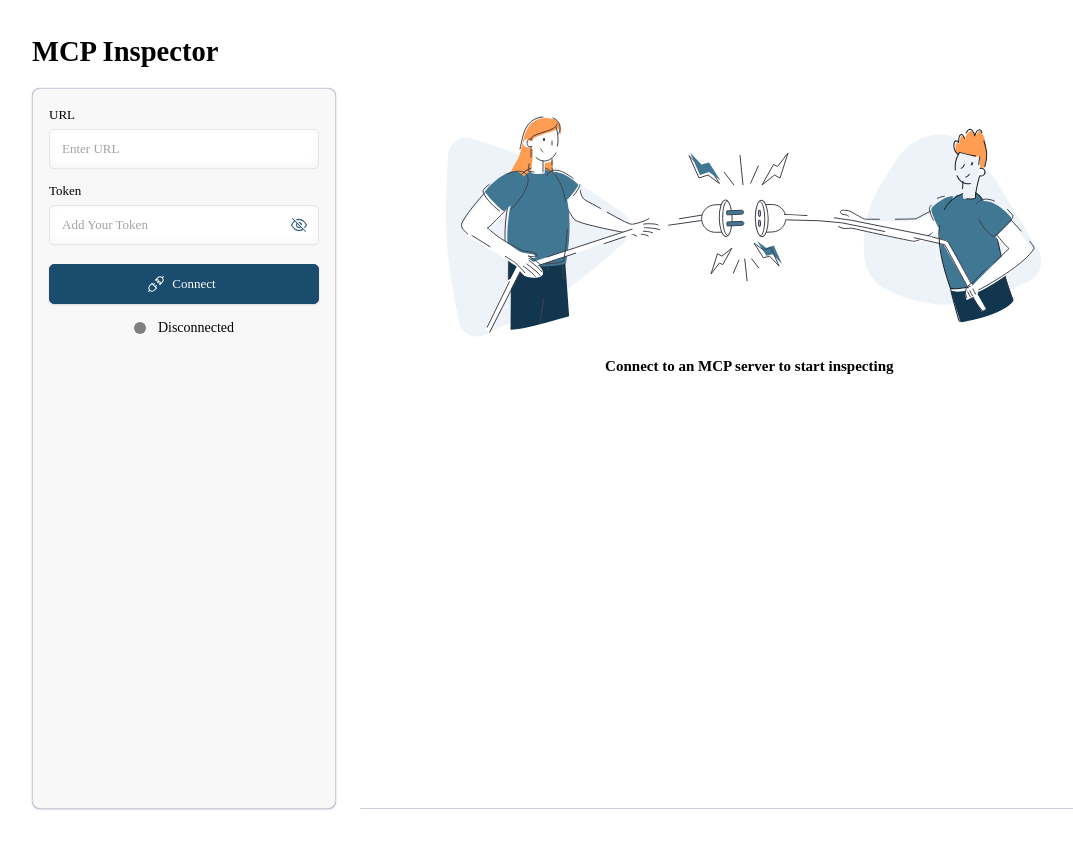
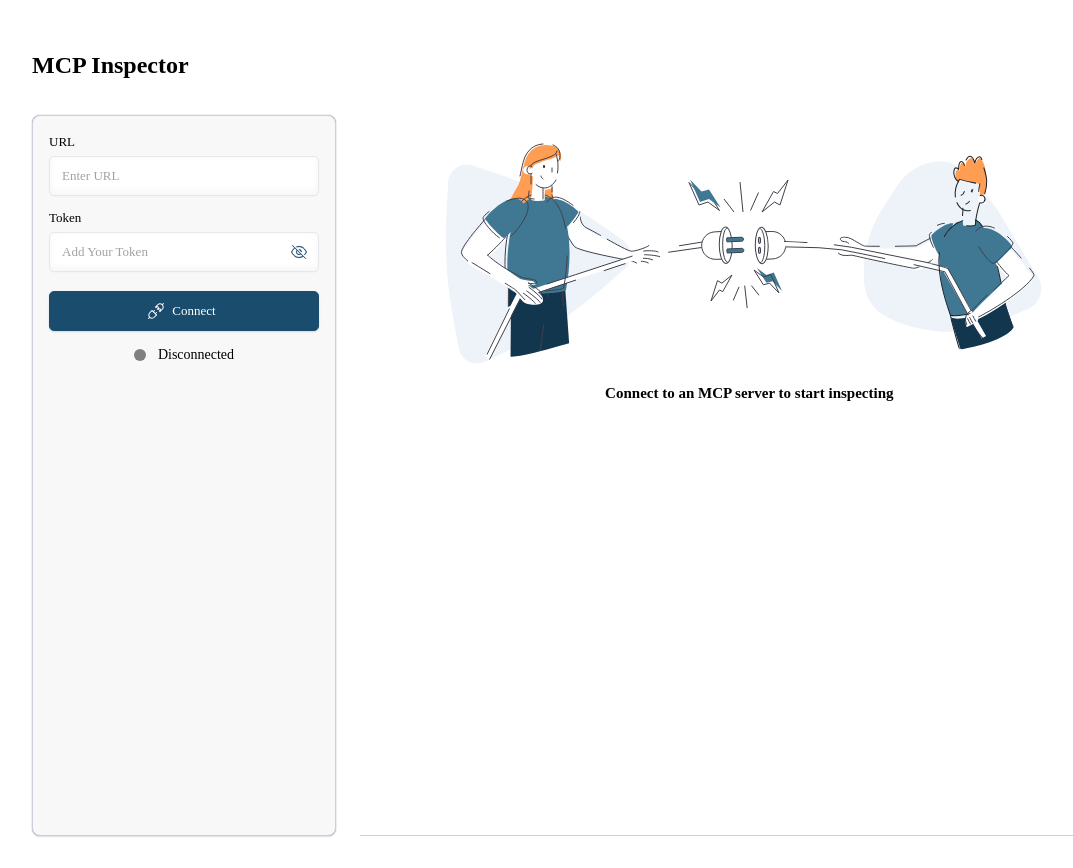
Before and after one commit to thisaltennakoon/mcp-inspector, a React (Vite) app: page / in a window 1280 px wide. Shown: the whole page, without its empty margins (0-1073 px from the left). Before the commit the page ends 841 px from the top, so only its background shows below. Built offline with nearby package versions, Linux system fonts and the light colour scheme.

Commit message:
remove Page and intl

```diff
--- a/src/features/inspector/Inspector.tsx
+++ b/src/features/inspector/Inspector.tsx
@@ -6,12 +6,10 @@ import {
   ListToolsResultSchema,
   Tool,
 } from '@modelcontextprotocol/sdk/types.js';
-import { FormattedMessage, useIntl } from 'react-intl';
 import React, { useEffect, useRef, useState } from 'react';
 import NotificationsIcon from '@material-ui/icons/Notifications';
 import { z } from 'zod';
 import { Box, Grid, Typography } from '@material-ui/core';
-import Page from './components/ui/layouts/Page';
 import { MenuSubAPIManagement } from './components/ui/Icons/generated';
 import MCPInspectorConnect from './components/ui/Images/Templates/MCPInspectorConect.svg';
 import { cacheToolOutputSchemas } from './utils/schemaUtils';
@@ -65,7 +63,6 @@ const Inspector = ({
     setToken(initialToken || '');
   }, [initialToken]);
 
-  const intl = useIntl();
   const [selectedTool, setSelectedTool] = useState<Tool | null>(null);
   const [nextToolCursor, setNextToolCursor] = useState<string | undefined>();
   const progressTokenRef = useRef(0);
@@ -156,19 +153,8 @@ const Inspector = ({
   };
 
   return (
-    <Page
-      title={intl.formatMessage({
-        defaultMessage: 'MCP Inspector',
-        id: 'pages.MCP.Inspector.Title',
-      })}
-    >
     <Box className={classes.componentLevelPageContainer}>
-        <Typography variant="h2">
-          <FormattedMessage
-            id="pages.MCP.Inspector.Title"
-            defaultMessage="MCP Inspector"
-          />
-        </Typography>
+      <h2>MCP Inspector</h2>
       <Grid container md={12}>
         <Grid item xs={12} md={3} className={classes.inspectorSlider}>
           <Sidebar
@@ -297,7 +283,6 @@ const Inspector = ({
         </Grid>
       </Grid>
     </Box>
-    </Page>
   );
 };
 
--- a/src/index.js
+++ b/src/index.js
@@ -1,7 +1,7 @@
 // import HelloWorld from './HelloWorld';
-import MainApp from './app/MCPInspector.jsx'
+import MCPInspector from './app/MCPInspector.jsx'
 
 // Named export
-export { MainApp };
+export { MCPInspector };
 // Default export (must be the component itself, not an object)
-export default MainApp;
+export default MCPInspector;
```
Lines whose indentation alone changed are shown as unchanged.
